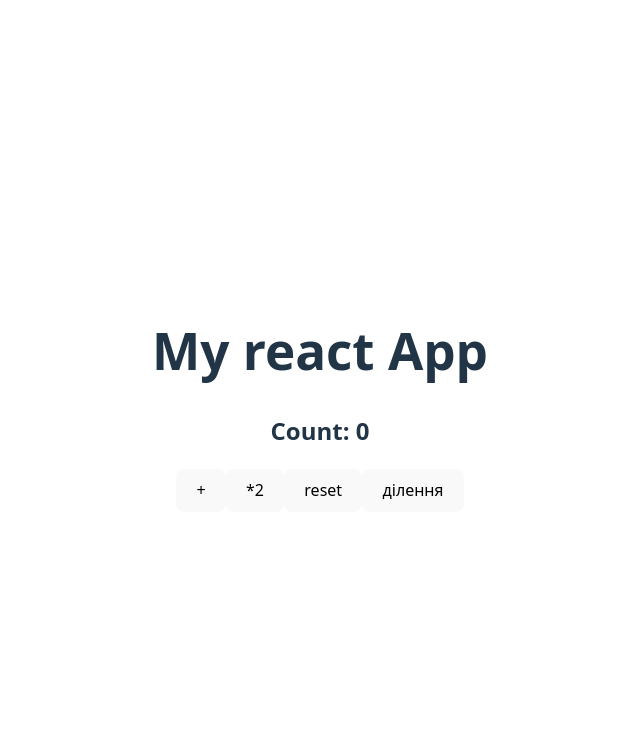
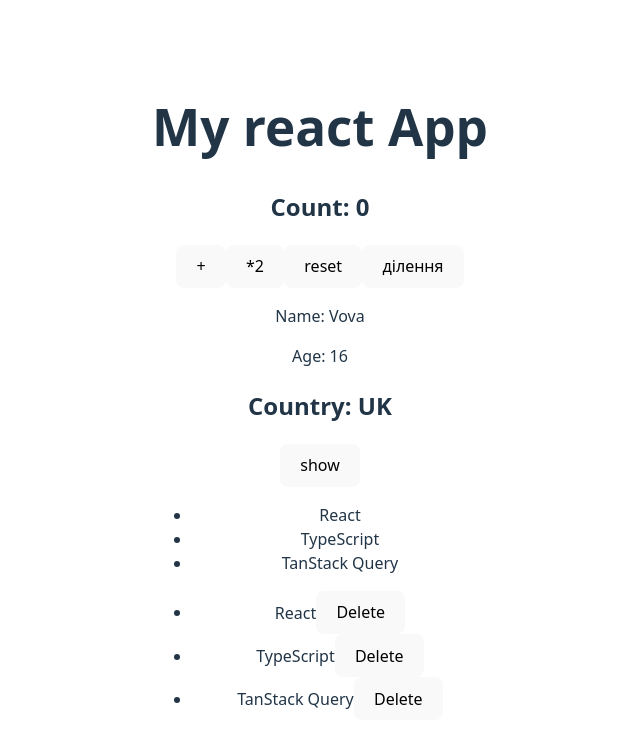
Before and after one commit to Volodymyr-Sainchuk/my-own-project, a React (Vite) app in the folder react-counter/: page / in a window 1280 px wide. Shown: the top 748 px of the page, without its empty margins (320-960 px from the left). Built offline with nearby package versions, Linux system fonts and the light colour scheme.

Commit message:
repeat day 2

```diff
--- a/react-counter/src/App.tsx
+++ b/react-counter/src/App.tsx
@@ -1,11 +1,19 @@
 import "./App.css";
 import Counter from "./components/counter";
+import UseCard from "./components/component";
+import ToggleText from "./components/toggleText";
+import NoteList from "./components/listItems";
+import NoteListToDelete from "./components/noteListDelete";
 
 function App() {
   return (
     <div>
       <h1>My react App</h1>
       <Counter />
+      <UseCard name="Vova" age={16} country="UK" />
+      <ToggleText />
+      <NoteList />
+      <NoteListToDelete />
     </div>
   );
 }
--- /dev/null
+++ b/react-counter/src/components/component.tsx
@@ -0,0 +1,10 @@
+function UseCard({ name, age, country }) {
+  return (
+    <div>
+      <p>Name: {name}</p>
+      <p>Age: {age}</p>
+      <h2>Country: {country}</h2>
+    </div>
+  );
+}
+export default UseCard;
--- /dev/null
+++ b/react-counter/src/components/listItems.tsx
@@ -0,0 +1,16 @@
+function NoteList() {
+  const notes = ["React", "TypeScript", "TanStack Query"];
+
+  if (notes.length === 0) {
+    return null;
+  }
+
+  return (
+    <ul>
+      {notes.map((note) => (
+        <li key={note}>{note}</li>
+      ))}
+    </ul>
+  );
+}
+export default NoteList;
--- /dev/null
+++ b/react-counter/src/components/noteListDelete.tsx
@@ -0,0 +1,29 @@
+import { useState } from "react";
+
+function NoteListToDelete() {
+  const [notes, setNotes] = useState(["React", "TypeScript", "TanStack Query"]);
+
+  const handleDelete = (noteToDelete) => {
+    setNotes((prev) => prev.filter((note) => note !== noteToDelete));
+  };
+
+  if (notes.length === 0) {
+    return <p>Your list is empty</p>;
+  }
+
+  return (
+    <div>
+      <ul>
+        {notes.map((note) => (
+          <li key={note}>
+            {note}
+            {""}
+            <button onClick={() => handleDelete(note)}>Delete</button>
+          </li>
+        ))}
+      </ul>
+    </div>
+  );
+}
+
+export default NoteListToDelete;
--- /dev/null
+++ b/react-counter/src/components/toggleText.tsx
@@ -0,0 +1,14 @@
+import { useState } from "react";
+
+function ToggleText() {
+  const [isOpen, setIsOpen] = useState(false);
+  return (
+    <div>
+      <button onClick={() => setIsOpen((prev) => !prev)}>{isOpen ? "hide" : "show"}</button>
+
+      {isOpen && <p>this text will be hiden</p>}
+    </div>
+  );
+}
+
+export default ToggleText;
```
